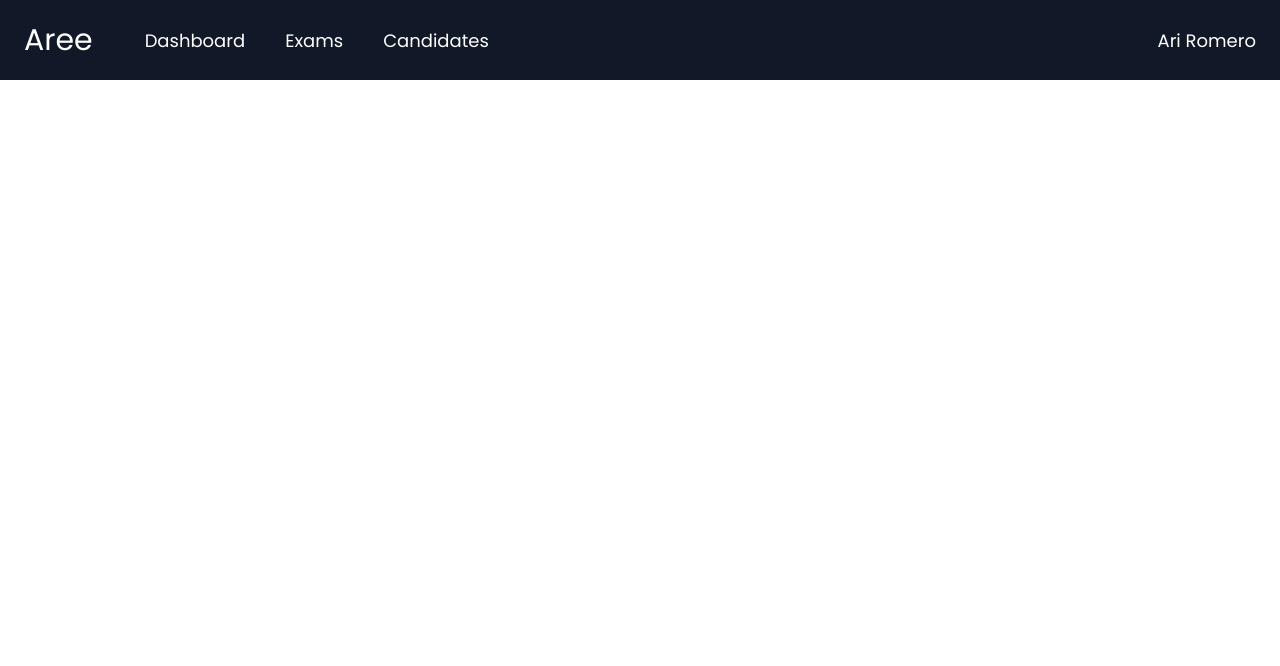
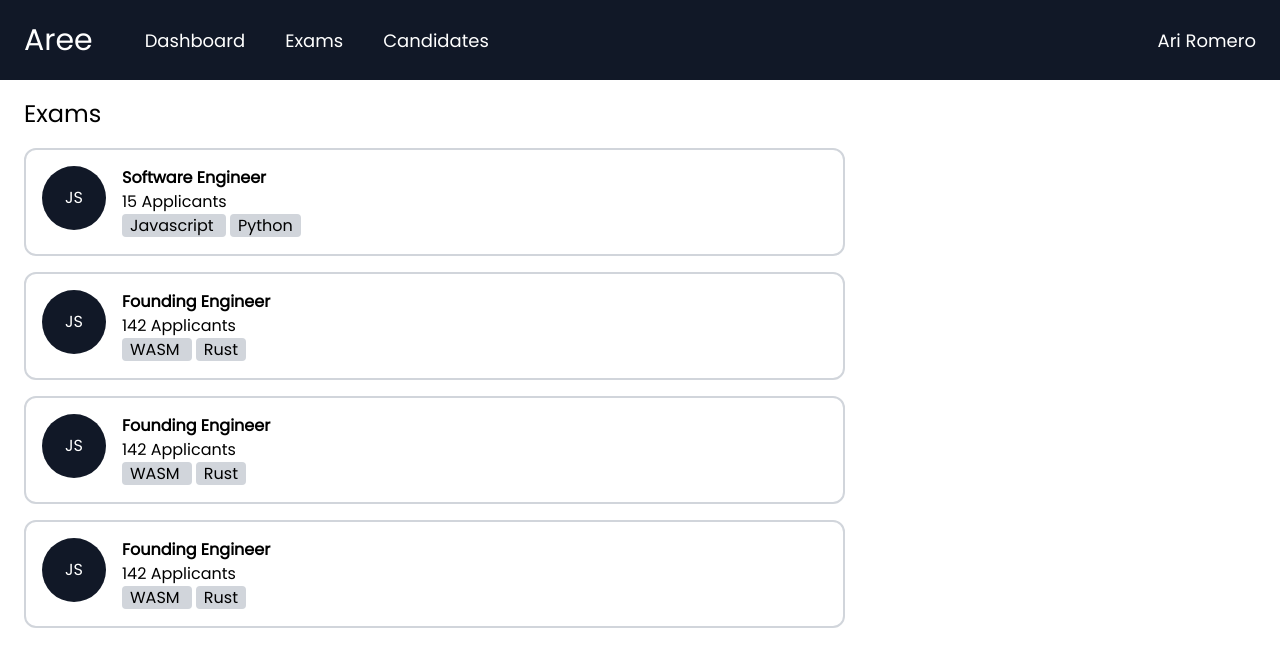
Before and after one commit to AreeHire/aree, a Nuxt app: page /exams in a window 1280 px wide. Shown: the top 666 px of the page. Built offline with nearby package versions, Linux system fonts and the light colour scheme.

Commit message:
Create Exams Page

```diff
--- a/components/CandidateCard.vue
+++ b/components/CandidateCard.vue
@@ -1,6 +1,6 @@
 <template>
   <div
-    class="w-1/2 flex flex-row border-2 border-black rounded-xl p-4 cursor-pointer hover:bg-gray-100 justify-between"
+    class="w-1/2 mb-4 flex flex-row border-2 border-black rounded-xl p-4 cursor-pointer hover:bg-gray-100 justify-between"
   >
     <div class="flex flex-row">
       <div
--- a/components/ExamCard.vue
+++ b/components/ExamCard.vue
@@ -1,6 +1,6 @@
 <template>
   <div
-    class="w-1/3 flex flex-row border-2 border-black rounded-xl p-4 cursor-pointer hover:bg-gray-100"
+    class="mr-4 flex flex-row border-2 border-black rounded-xl p-4 cursor-pointer hover:bg-gray-100"
   >
     <div
       class="w-16 h-16 flex justify-center items-center rounded-full bg-gray-900 text-white mr-4"
@@ -15,7 +15,7 @@
       <span
         v-for="skill in skills"
         :key="skill"
-        class="bg-gray-300 px-2 mx-1 rounded"
+        class="bg-gray-300 px-2 mr-1 rounded"
       >
         {{ skill }}
       </span>
--- a/components/Navbar.vue
+++ b/components/Navbar.vue
@@ -4,8 +4,8 @@
   >
     <div class="flex items-center">
       <p class="text-3xl pl-6 pr-8">Aree</p>
-      <a class="text-lg px-5" href="#"> Dashboard </a>
-      <a class="text-lg px-5" href="#"> Exams </a>
+      <a class="text-lg px-5" href="/"> Dashboard </a>
+      <a class="text-lg px-5" href="/exams"> Exams </a>
       <a class="text-lg px-5" href="#"> Candidates </a>
     </div>
     <div>
--- /dev/null
+++ b/components/Title.vue
@@ -0,0 +1,15 @@
+<template>
+  <p class="text-2xl my-4">{{ text }}</p>
+</template>
+
+<script lang="ts">
+import Vue from "vue";
+export default Vue.extend({
+  props: {
+    text: {
+      type: String,
+      required: true
+    }
+  }
+});
+</script>
--- /dev/null
+++ b/pages/exams.vue
@@ -0,0 +1,40 @@
+<template>
+  <div class="h-max mx-6">
+    <Title text="Exams" />
+    <div class="flex flex-row flex-wrap w-full h-max justify-between">
+      <exam-card
+        class="w-2/3 mb-4"
+        name="Software Engineer"
+        :skills="['Javascript', 'Python']"
+        :applications="15"
+      />
+      <exam-card
+        class="w-2/3 mb-4"
+        name="Founding Engineer"
+        :skills="['WASM', 'Rust']"
+        :applications="142"
+      />
+      <exam-card
+        class="w-2/3 mb-4"
+        name="Founding Engineer"
+        :skills="['WASM', 'Rust']"
+        :applications="142"
+      />
+      <exam-card
+        class="w-2/3 mb-4"
+        name="Founding Engineer"
+        :skills="['WASM', 'Rust']"
+        :applications="142"
+      />
+    </div>
+  </div>
+</template>
+
+<script lang="ts">
+import Vue from "vue";
+import Title from "@/components/Title.vue";
+
+export default Vue.extend({
+  components: { Title }
+});
+</script>
--- a/pages/index.vue
+++ b/pages/index.vue
@@ -3,13 +3,11 @@
     <p class="text-2xl my-4">Exams</p>
     <div class="flex w-screen">
       <exam-card
-        class="mr-4"
         name="Software Engineer"
         :skills="['Javascript', 'Python']"
         :applications="15"
       />
       <exam-card
-        class="mr-4"
         name="Founding Engineer"
         :skills="['WASM', 'Rust']"
         :applications="142"
@@ -20,13 +18,15 @@
         See more...
       </button>
     </div>
-    <p class="text-2xl my-4">Candidates</p>
-    <div class="flex w-screen">
+    <p class="text-2xl my-4">Candidates (ordered by score)</p>
+    <div class="flex w-screen flex flex-col">
+      <candidate-card name="Luis Argumedo" job="WASM Engineer" :score="100" />
       <candidate-card
         name="Bismarck Lepe"
         job="Founding Engineer"
         :score="95"
       />
+      <candidate-card name="Mauricio Aguilar" job="UX Designer" :score="95" />
     </div>
   </div>
 </template>
```
Also changed, not shown: pages/_exam.vue (added).
